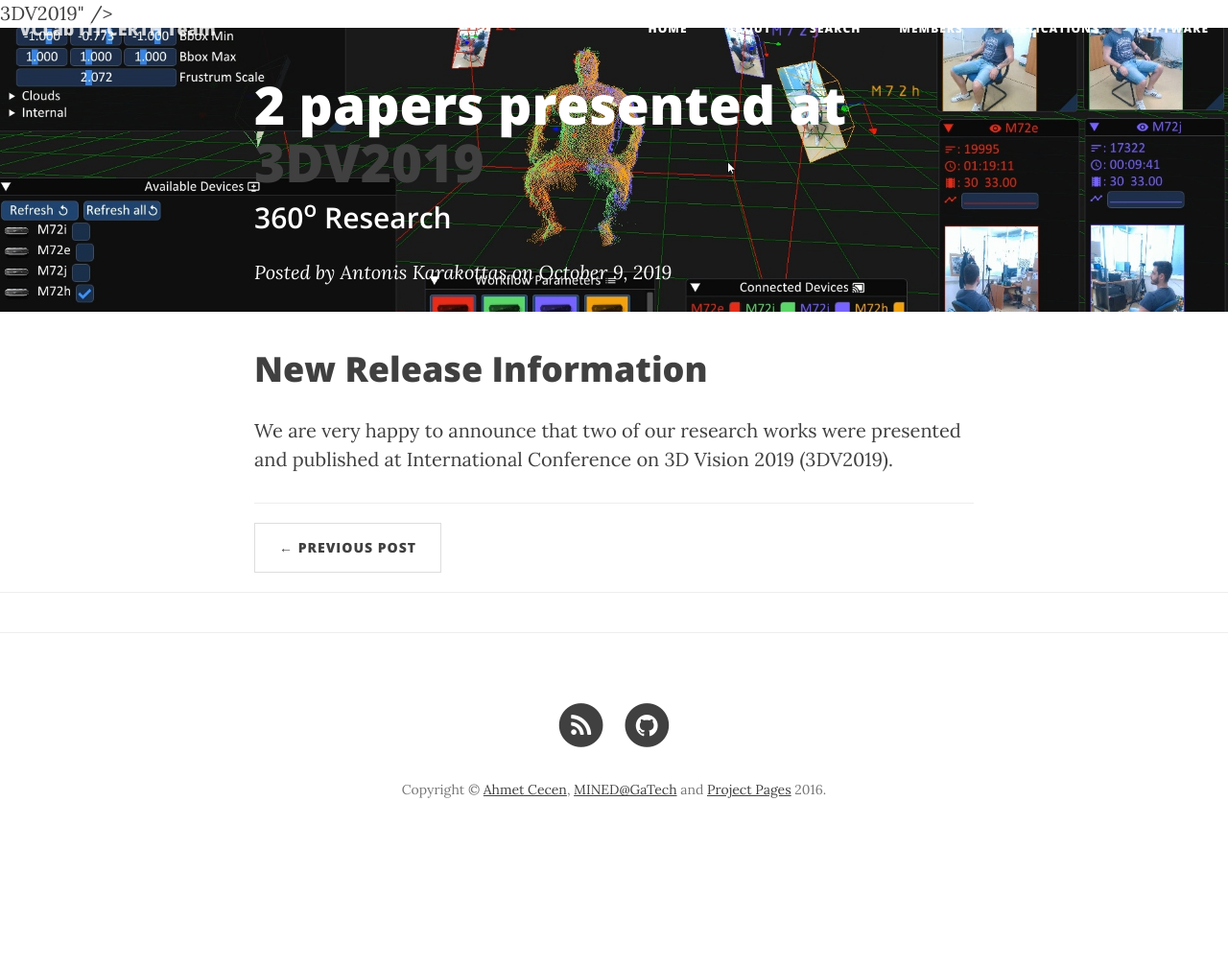
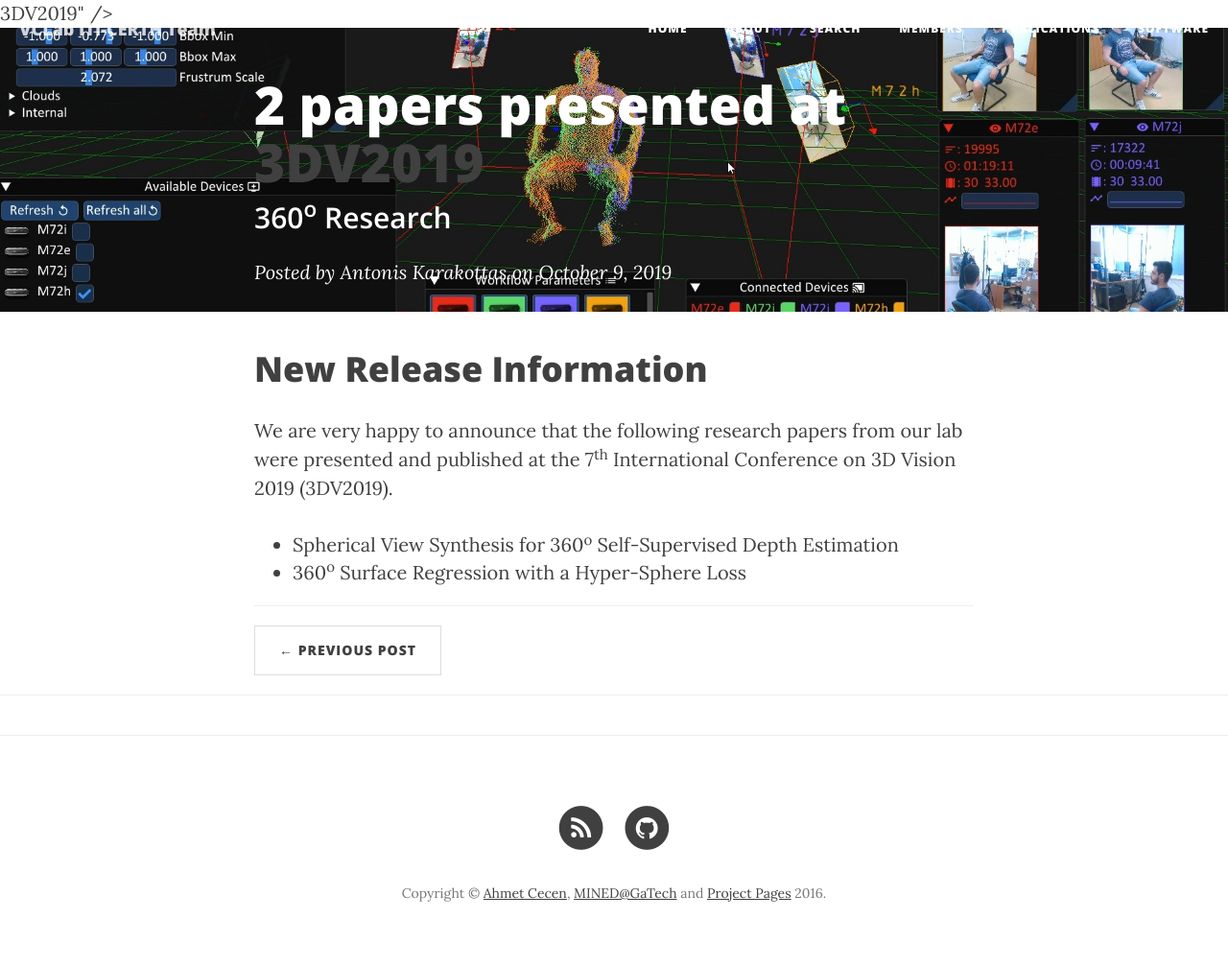
Before and after one commit to VCL3D/vcl3d.github.io, a Jekyll site: the page built from _posts/2019-10-09-3DVPublications.markdown, in a window 1280 px wide. Shown: the whole page at 96% size. Built offline with Jekyll 4.4.1, drawn with Linux system fonts in a browser that asks for light colours; nearby versions of some CDN libraries; comment, search, counter and statistics services are not loaded; before the commit the page ends 900 px from its top, so only the background shows below that.

Commit message:
added 3dv posts

```diff
--- a/_posts/2019-10-09-3DVPublications.markdown
+++ b/_posts/2019-10-09-3DVPublications.markdown
@@ -1,6 +1,6 @@
 ---
 layout:     post
-title:      2 papers presented at <a href="http://3dv19.gel.ulaval.ca/">3DV2019</a>
+title:      2 papers presented at <a href="http://3dv19.gel.ulaval.ca/" target="_blank">3DV2019</a>
 author:     Antonis Karakottas
 tags: 		Publications
 subtitle:  	360<sup>o</sup> Research
@@ -9,4 +9,12 @@ category:  project1
 <!-- Start Writing Below in Markdown -->
 
 # New Release Information
-We are very happy to announce that two of our research works were presented and published at International Conference on 3D Vision 2019 (3DV2019).
+We are very happy to announce that the following research papers from our lab were presented and published at the 7<sup>th</sup> International Conference on 3D Vision 2019 (3DV2019).
+<ul>
+    <li>
+        <a href="https://vcl3d.github.io/publications/">Spherical View Synthesis for 360<sup>o</sup> Self-Supervised Depth Estimation</a>
+    </li>
+    <li>
+        <a href="https://vcl3d.github.io/publications/">360<sup>o</sup> Surface Regression with a Hyper-Sphere Loss</a>
+    </li>
+</ul>
```
